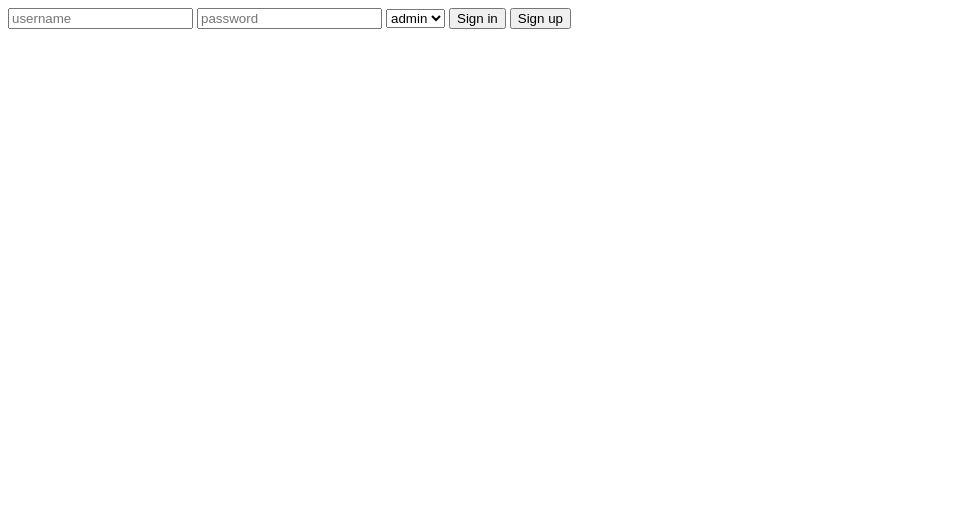
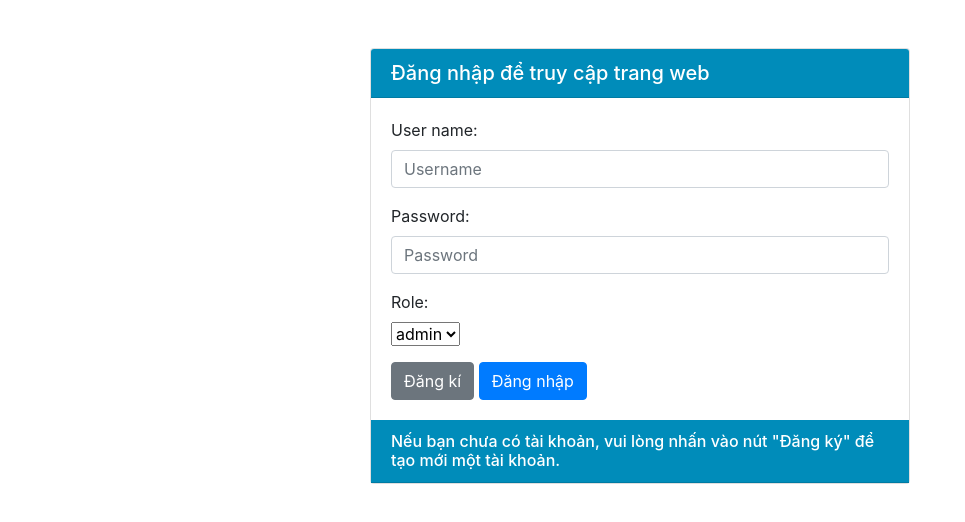
Before and after one commit to Ducanh1994/MD3_Case, a website: page src/view/account/login.html in a window 1280 px wide. Shown: the whole page, without its empty margins (0-965 px from the left). Drawn offline with nearby package versions, Linux system fonts and the light colour scheme.

Commit message:
css xong dang nhap dang ki

```diff
--- a/src/view/account/login.html
+++ b/src/view/account/login.html
@@ -2,18 +2,45 @@
 <html lang="en">
 <head>
     <meta charset="UTF-8">
-    <title>Login</title>
+    <title>Đăng ký</title>
+    <link rel="stylesheet" href="https://maxcdn.bootstrapcdn.com/bootstrap/4.5.2/css/bootstrap.min.css">
 </head>
+<style>
+    .card-header {
+        background-color: #008CBA;
+        color: #fff;
+    }
+</style>
 <body>
-<form action="" method="post">
-  <input type="text" name="username" placeholder="username">
-  <input type="text" name="password" placeholder="password">
-  <select>
-    <option>admin</option>
-    <option>user</option>
-  </select>
-  <button>Sign in</button>
-  <button>Sign up</button>
-</form>
-</body>
-</html>
+
+<div class="container mt-5">
+    <div class="row justify-content-center">
+        <div class="col-md-6">
+            <div class="card">
+                <h5 class="card-header">Đăng nhập để truy cập trang web</h5>
+                <div class="card-body">
+                    <form>
+                        <div class="form-group" action="" method="post">
+                            <label>User name:</label>
+                            <input type="text" class="form-control" name="username" placeholder="Username">
+                        </div>
+                        <div class="form-group">
+                            <label>Password:</label>
+                            <input type="text" class="form-control" placeholder="Password" type="text" name="password">
+                        </div>
+                        <div class="form-group">
+                            <label>Role:</label> <br>
+                            <select>
+                                <option>admin</option>
+                                <option>user</option>
+                            </select>
+                        </div>
+                        <button type="button" class="btn btn-secondary"> Đăng  kí</button>
+                        <button type="submit" class="btn btn-primary">Đăng nhập</button>
+                    </form>
+                </div>
+                <h6 class="card-header">Nếu bạn chưa có tài khoản, vui lòng nhấn vào nút "Đăng ký" để tạo mới một tài khoản.</h6>
+            </div>
+        </div>
+    </div>
+</div>
```
